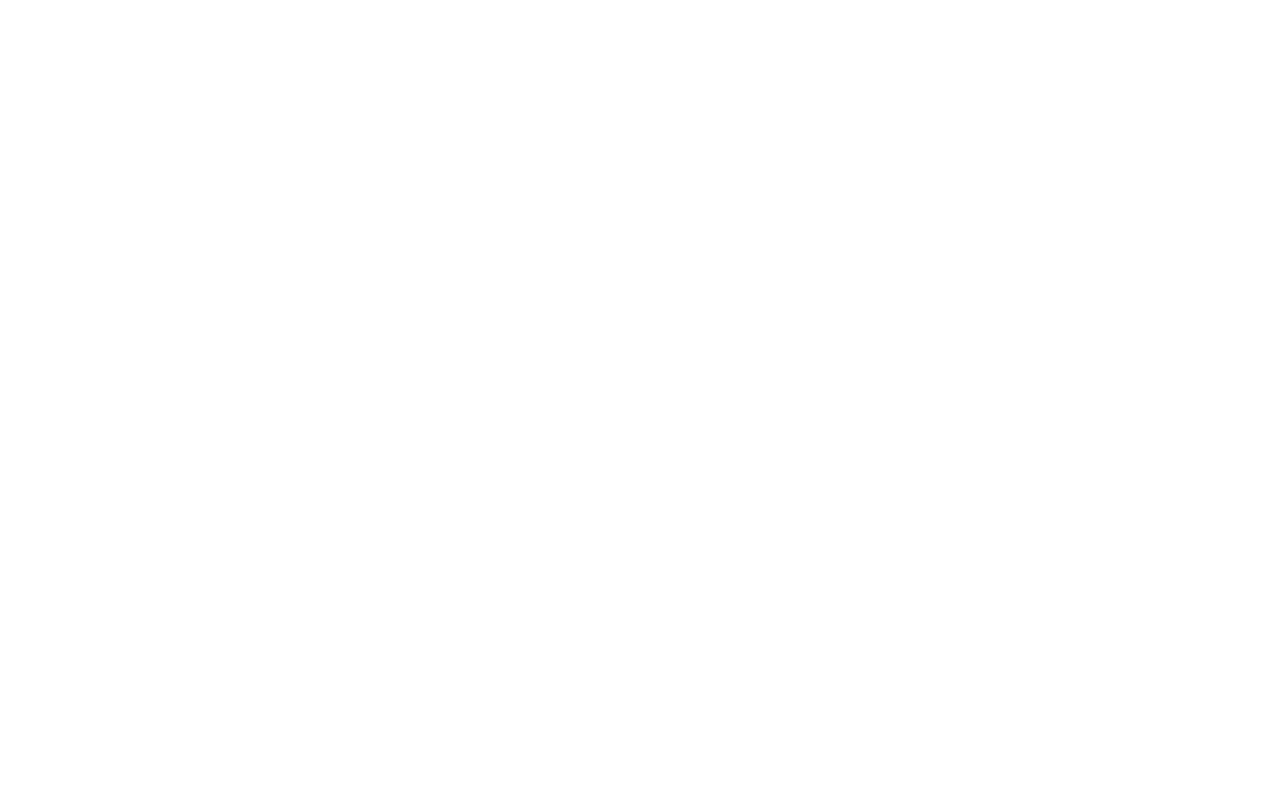
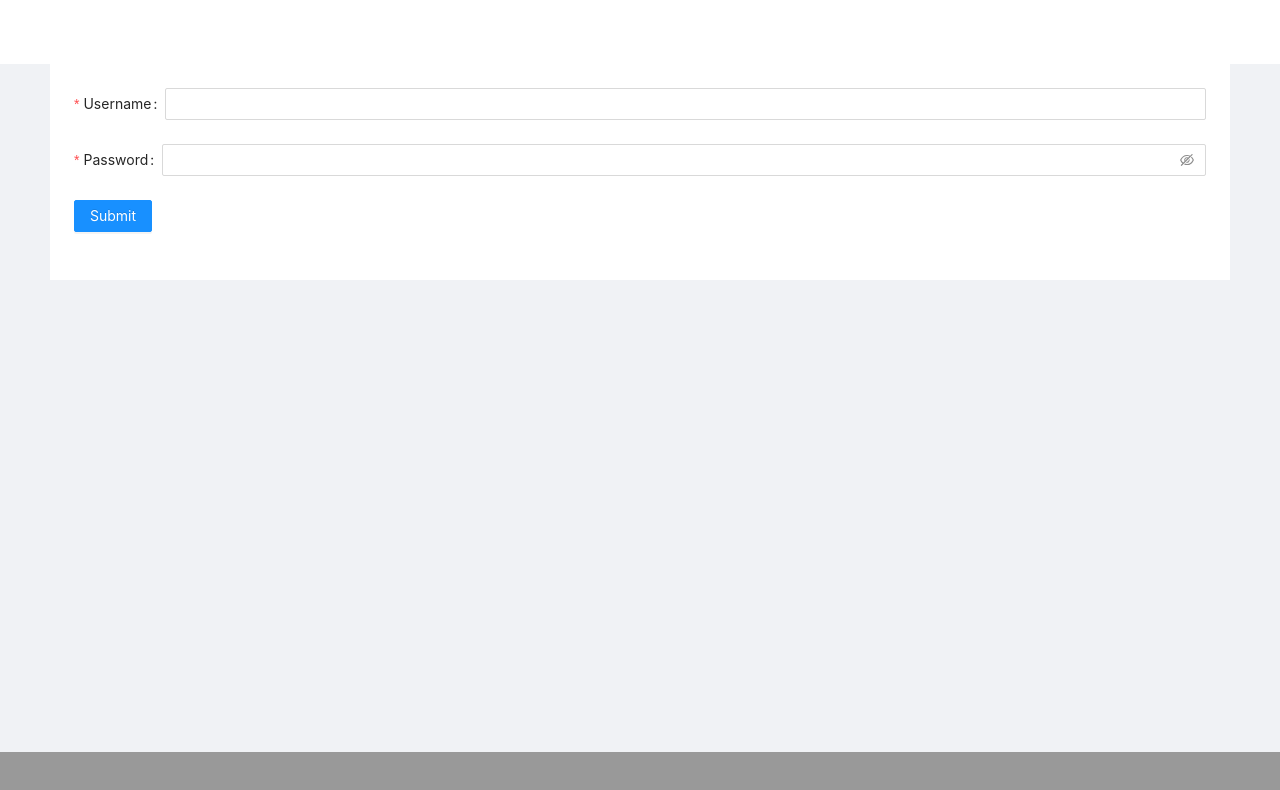
Before and after one commit to ctrekker/mytrace, a React (Create React App) app in the folder frontend/: page /signup in a window 1280 px wide. Shown: the top 790 px of the page. Built offline with nearby package versions, Linux system fonts and the light colour scheme.

Commit message:
Beginning of Signup

```diff
--- a/frontend/src/App.js
+++ b/frontend/src/App.js
@@ -5,6 +5,7 @@
 import Home from "./views/Home";
 import Data from "./views/Data";
 import Login from "./views/Login";
+import SignUp from "./views/SignUp";
 import 'antd/dist/antd.css';
 
 function App() {
@@ -17,6 +18,9 @@
           <Route path={'/data'} exact>
             <Data/>
           </Route>
+          <Route path={'/signup'} exact>
+              <SignUp/>
+          </Route>
             <Route path={'/login'} exact>
                 <Login/>
             </Route>
--- /dev/null
+++ b/frontend/src/views/SignUp.js
@@ -0,0 +1,45 @@
+import React from "react";
+import {Form, Input, Layout, Button} from "antd";
+
+const {Header, Content, Footer} = Layout;
+
+function signUp(props){
+    return(
+        <Layout className="layout" style={{display:"flex", flexFlow:"column", height:"100vh"}}>
+            <Header/>
+            <Content style={{ padding: '0 50px' }}>
+                <div style={{background: "#fff", padding: "24px", flex:"1", overflow:"auto", alignContent:"center", justifyContent:"center"}}>
+                    <Form
+                        name="basic"
+                        initialValues={{ remember: true }}
+                    >
+                        <Form.Item
+                            label="Username"
+                            name="username"
+                            rules={[{ required: true, message: 'Please input your username!' }]}
+                        >
+                            <Input />
+                        </Form.Item>
+
+                        <Form.Item
+                            label="Password"
+                            name="password"
+                            rules={[{ required: true, message: 'Please input your password!' }]}
+                        >
+                            <Input.Password />
+                        </Form.Item>
+
+                        <Form.Item >
+                            <Button type="primary" htmlType="submit">
+                                Submit
+                            </Button>
+                        </Form.Item>
+                    </Form>
+                </div>
+            </Content>
+            <Footer style={{background: "#999"}}/>
+        </Layout>
+    );
+}
+
+export default signUp;
```
